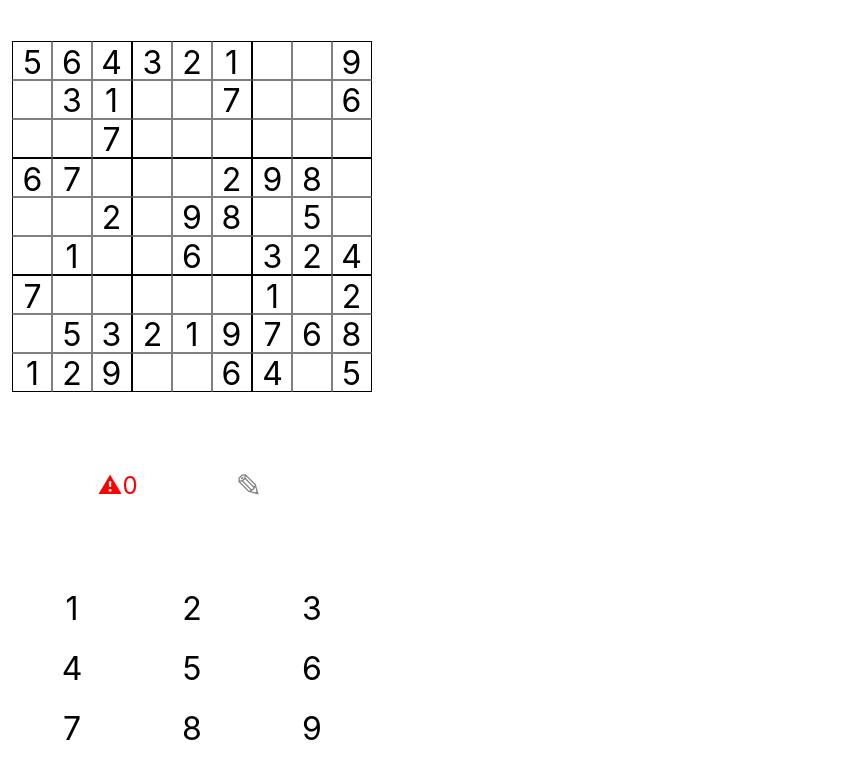
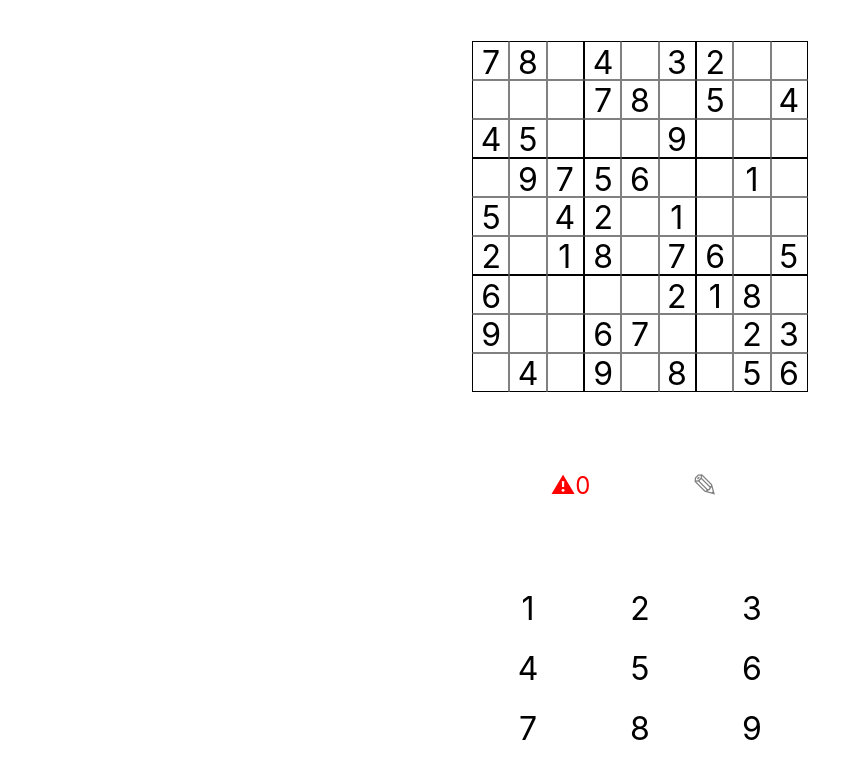
Before and after one commit to penkar/sudoku, a React (Create React App) app: page / in a window 1280 px wide. Shown: the top 778 px of the page, without its empty margins (0-859 px from the left). Built offline with nearby package versions, Linux system fonts and the light colour scheme.

Commit message:
Add guesses to board

```diff
--- a/src/App.css
+++ b/src/App.css
@@ -1,5 +1,7 @@
 * {
+  box-sizing: border-box;
   user-select: none;
+  z-index: 2;
 }
 
 #root {
@@ -7,6 +9,8 @@
   flex-direction: column;
   height: 100vh;
   justify-content: space-around;
+  margin: auto;
+  width: 360px;
 }
 
 /* Game Board Styles */
@@ -22,6 +26,7 @@
 /* Cell Styles */
 .cell {
   border: 1px solid gray;
+  position: relative;
 }
 .cell.cell-top {
   border-top: 1px solid black;
@@ -44,13 +49,27 @@
   height: 100%;
   text-align: center;
 }
+.cell__field-guess {
+  bottom: 100%;
+  display: grid;
+  font-size: 8px;
+  grid-auto-rows: minmax(auto, 12px);
+  grid-template-columns: repeat(3, 1fr);
+  height: 100%;
+  position: absolute;
+  text-align: center;
+  top: 0;
+  width: 100%;
+  z-index: 1;
+}
 .cell.cell-current {
   background-color: lightgray;
 }
 .cell.cell-selectable {
   cursor: pointer;
 }
-.cell.cell-current-number {
+.cell.cell-current-number,
+.cell.cell-current-number.cell.cell-selected {
   color: blue;
   background-color: cornsilk;
 }
@@ -77,12 +96,19 @@
   font-size: 1.5em;
 }
 .control-panel__pencil {
+  align-items: center;
+  border-radius: 100%;
   color: gray;
   cursor: pointer;
+  display: flex;
   font-size: 2em;
+  height: 48px;
+  justify-content: center;
+  width: 48px;
 }
 .control-panel__pencil.edit-mode {
-  color: black;
+  background-color: darkgray;
+  color: white;
 }
 
 /* Number Pad components */
--- a/src/components/Cell.tsx
+++ b/src/components/Cell.tsx
@@ -39,6 +39,7 @@ export const Cell = ({
   editMode,
   fieldValue,
   guess,
+  guessSet,
   hidden,
   index,
   selectCell,
@@ -58,7 +59,6 @@ export const Cell = ({
   });
   // const clickEvent = () => !fieldValue && selectCell && selectCell(index);
   const clickEvent = () => {
-    console.log({ fieldValue });
     if (fieldValue) {
       selectNumberCell && selectNumberCell(fieldValue);
     } else {
@@ -71,6 +71,17 @@ export const Cell = ({
       <div className="cell__field-value">
         {fieldValue !== 0 ? fieldValue : ""}
       </div>
+      <div className="cell__field-guess">
+        <div>{guessSet.has(1) ? 1 : null}</div>
+        <div>{guessSet.has(2) ? 2 : null}</div>
+        <div>{guessSet.has(3) ? 3 : null}</div>
+        <div>{guessSet.has(4) ? 4 : null}</div>
+        <div>{guessSet.has(5) ? 5 : null}</div>
+        <div>{guessSet.has(6) ? 6 : null}</div>
+        <div>{guessSet.has(7) ? 7 : null}</div>
+        <div>{guessSet.has(8) ? 8 : null}</div>
+        <div>{guessSet.has(9) ? 9 : null}</div>
+      </div>
     </div>
   );
 };
--- a/src/contexts/useBoard.tsx
+++ b/src/contexts/useBoard.tsx
@@ -88,7 +88,12 @@ function boardReducer(state: ReducerType, action: ActionType): ReducerType {
     case "SELECT_CELL": {
       const currentCell =
         action.cell === state.currentCell ? undefined : action.cell;
-      return { ...state, currentCell, currentState: 0 };
+      return {
+        ...state,
+        currentCell,
+        currentNumber: undefined,
+        currentState: 0,
+      };
     }
     case "UNSELECT_NUMBER": {
       return { ...state, currentNumber: undefined, currentState: 0 };
@@ -97,7 +102,12 @@ function boardReducer(state: ReducerType, action: ActionType): ReducerType {
       return { ...state, currentNumber: action.num, currentState: 0 };
     }
     case "SELECT_CELL_FIELD_VALUE": {
-      return { ...state, currentNumber: action.num, currentState: 0 };
+      return {
+        ...state,
+        currentNumber: action.num,
+        currentState: 0,
+        currentCell: undefined,
+      };
     }
     case "TOGGLE_EDIT_NUMBER": {
       const currentCell = state.currentCell || 0;
@@ -130,8 +140,8 @@ function boardReducer(state: ReducerType, action: ActionType): ReducerType {
         return {
           ...state,
           board,
+          currentNumber,
           currentCell: undefined,
-          currentNumber: undefined,
           currentState: currentState,
         };
       } else {
--- a/src/index.tsx
+++ b/src/index.tsx
@@ -7,11 +7,10 @@ import reportWebVitals from "./reportWebVitals";
 const root = ReactDOM.createRoot(
   document.getElementById("root") as HTMLElement
 );
-root.render(
-  <React.StrictMode>
-    <App />
-  </React.StrictMode>
-);
+
+//<React.StrictMode>
+//</React.StrictMode>
+root.render(<App />);
 
 // If you want to start measuring performance in your app, pass a function
 // to log results (for eesxample: reportWebVitals(console.log))
```
